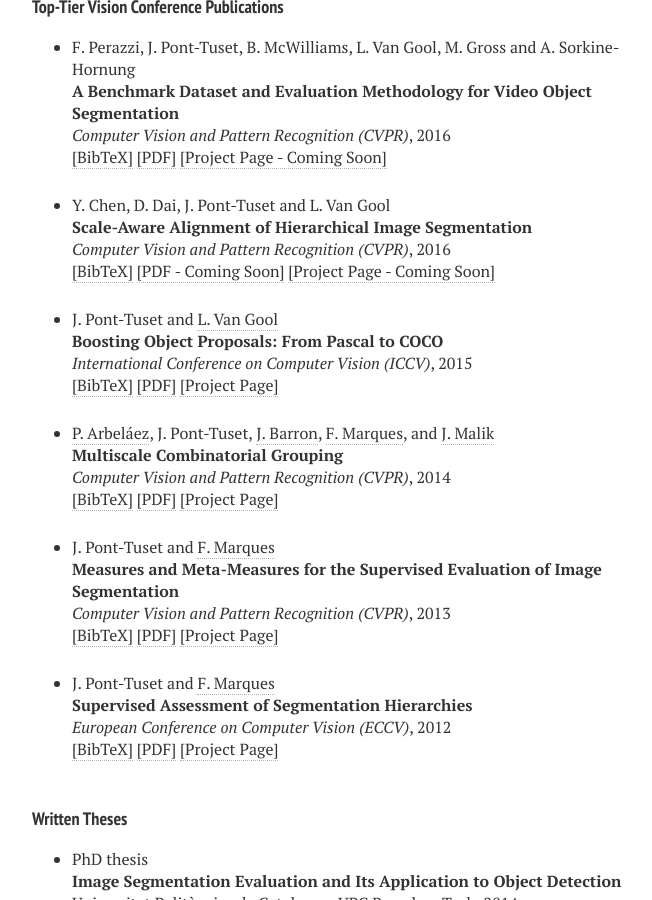
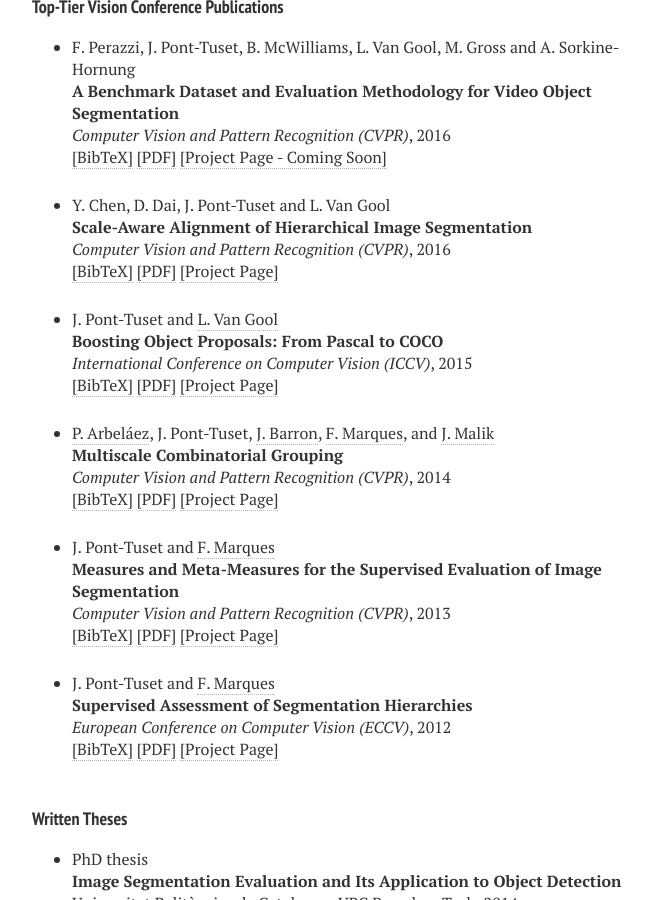
Before and after one commit to jponttuset/jponttuset.github.io, a Jekyll site: the page built from publications.md, in a window 1280 px wide and 900 px high, scrolled down 555 px. Shown: the whole window, without its empty margins (288-940 px from the left). Built offline with Jekyll 4.4.1, drawn with Linux system fonts in a browser that asks for light colours; nearby versions of some CDN libraries.

Commit message:
- PDF and page of Align hier

```diff
--- a/_layouts/publications.html
+++ b/_layouts/publications.html
@@ -172,8 +172,8 @@
 2016
 <br />
 <a href="javascript:toggleBibtex('Chen2016')">[BibTeX]</a>
-<a href="#">[PDF - Coming Soon]</a> <a href="#">
-[Project Page - Coming Soon]</a>
+<a href="https://www.vision.ee.ethz.ch/en/publications/papers/proceedings/eth_biwi_01271.pdf">[PDF]</a> <a href="https://github.com/yuhuayc/alignhier">
+[Project Page]</a>
 </p>
 <div id="bib_Chen2016" class="bibtex noshow">
 <pre>
```
